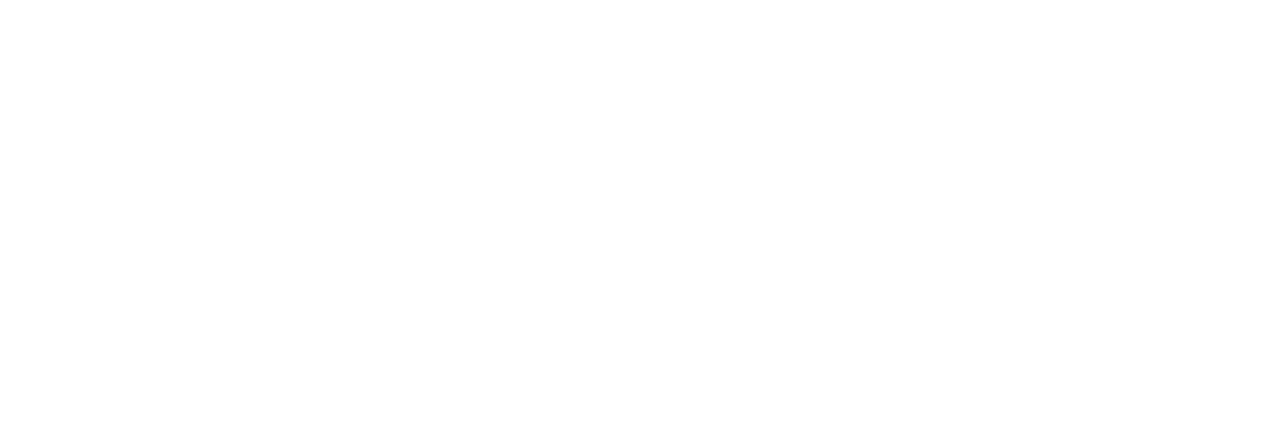
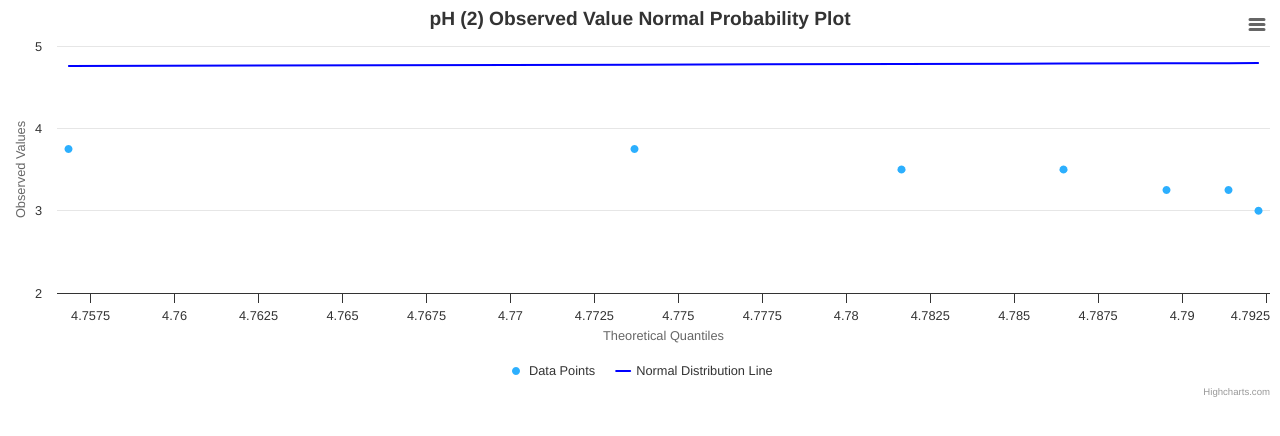
Before and after one commit to vidyagxp0/APQR--annual-product-quality-review, a React (Vite) app in the folder frontEnd/: page /probability in a window 1280 px wide. Before the commit this address had no page. Shown: the top 436 px of the page. Built offline with nearby package versions, Linux system fonts and the light colour scheme; a web font is replaced by a local one; what chartjs-plugin-zoom would draw is missing.

Commit message:
advanced analytics file created

```diff
--- a/frontEnd/src/App.jsx
+++ b/frontEnd/src/App.jsx
@@ -12,6 +12,9 @@
 import ESignatureModal from "./Component/ESignatureModal";
 import DownloadReportButton from "./pages/temp/DownloadReportButton";
 import HighchartsChart from "./Component/Chart/HighchartsChart";
+import HistogramHighChart from "./pages/temp/HistogramHighChart";
+import ProbabilityHighChart from "./pages/temp/ProbabilityHighChart";
+import AdvancedAnalytics from "./Component/AdvancedAnalytics";
 
 
 function App() {
@@ -20,7 +23,7 @@
       <Routes>
         <Route path="/" element={<Login />} />
         <Route path="/dashboard" element={<Dashboard />} />
-        <Route path="/analytics" element={<Analytics />} />
+        <Route path="/analytics" element={<AdvancedAnalytics />} />
         <Route path="/notification" element={<Notification />} />
         <Route path="/new-pqr" element={<APQR />} />
         <Route path="/admin-login" element={<AdminLogin />} />
@@ -31,7 +34,8 @@
         <Route path="/pdftest" element={<DownloadReportButton />} />
         {/* <Route path="/chart" element={<Analytics5/>}/> */}
         <Route path="/highchart" element={<HighchartsChart />} />
-
+        <Route path="/histogram" element={<HistogramHighChart />} />
+        <Route path="/probability" element={<ProbabilityHighChart />} />
       </Routes>
     </BrowserRouter>
   );
--- /dev/null
+++ b/frontEnd/src/Component/AdvancedAnalytics.jsx
@@ -0,0 +1,15 @@
+import React from 'react'
+import Header from './Header'
+import BottomHeader from './BottomHeader'
+
+export default function AdvancedAnalytics() {
+  return (
+    <>
+      <Header />
+      <BottomHeader />
+      <div>
+
+      </div>
+    </>
+  )
+}
--- /dev/null
+++ b/frontEnd/src/pages/temp/HistogramHighChart.jsx
@@ -0,0 +1,123 @@
+import React from "react";
+import Highcharts from "highcharts";
+import HighchartsReact from "highcharts-react-official";
+import Histogram from "highcharts/modules/histogram-bellcurve";
+import Exporting from "highcharts/modules/exporting";
+
+Histogram(Highcharts);
+Exporting(Highcharts);
+
+const App = () => {
+  const data = [2.9, 3.5, 3.25, 2.8, 2.45, 3.0, 3.75]; // Replace with your actual data
+
+  const mean = data.reduce((a, b) => a + b, 0) / data.length;
+  const stdev = Math.sqrt(
+    data.map((x) => Math.pow(x - mean, 2)).reduce((a, b) => a + b) / data.length
+  );
+
+  const bins = [...Array(11).keys()].map((x) => 2 + x * 0.2); // Adjusted for your data range
+  const histogramData = bins.map((bin, index) => ({
+    x: bin,
+    y: data.filter((value) => value >= bin && value < (bins[index + 1] || bin + 0.2)).length,
+  }));
+
+  const normalDistData = [];
+  for (let i = 0; i <= 100; i++) {
+    const x = 1.65 + (i * (4.45 - 1.65)) / 100;
+    const y =
+      (1 / (stdev * Math.sqrt(2 * Math.PI))) *
+      Math.exp(-0.5 * Math.pow((x - mean) / stdev, 2)) *
+      data.length *
+      0.3; // Adjust for bin width
+    normalDistData.push([x, y]);
+  }
+
+  const options = {
+    title: {
+      text: "pH Observed Value",
+    },
+    xAxis: {
+      title: { text: "Values" },
+      plotLines: [
+        {
+          color: "red",
+          dashStyle: "solid",
+          value: 2,
+          width: 2,
+          label: {
+            text: "LSL",
+            style: {
+              color: "red",
+            },
+          },
+        },
+        {
+          color: "red",
+          dashStyle: "solid",
+          value: 4,
+          width: 2,
+          label: {
+            text: "USL",
+            style: {
+              color: "red",
+            },
+          },
+        },
+      ],
+    },
+    yAxis: {
+      title: { text: "Number" },
+    },
+    series: [
+      {
+        name: "Histogram",
+        type: "column",
+        data: histogramData,
+        pointPadding: 0,
+        groupPadding: 0,
+        pointPlacement: "between",
+      },
+      {
+        name: "Normal Distribution",
+        type: "spline",
+        color: "blue",
+        marker: { enabled: false },
+        data: normalDistData,
+        zIndex: -1,
+      },
+    ],
+    exporting: {
+      enabled: true,
+    },
+    annotations: [
+      {
+        labels: [
+          {
+            point: {
+              xAxis: 0,
+              yAxis: 0,
+              x: mean,
+              y: Math.max(...histogramData.map((d) => d.y)),
+            },
+            text: `Mean: ${mean.toFixed(2)}<br>Median: 3.00<br>Mode: 3.00<br>n: 7`,
+          },
+        ],
+        labelOptions: {
+          backgroundColor: "rgba(255,255,255,0.5)",
+          borderColor: "black",
+          style: {
+            fontSize: "10px",
+          },
+        },
+      },
+    ],
+  };
+
+  return (
+    <div className="w-5/12">
+      <HighchartsReact highcharts={Highcharts} options={options} />
+    </div>
+  );
+};
+
+export default App;
--- /dev/null
+++ b/frontEnd/src/pages/temp/ProbabilityHighChart.jsx
@@ -0,0 +1,116 @@
+import React from "react";
+import Highcharts from "highcharts";
+import HighchartsReact from "highcharts-react-official";
+import Exporting from "highcharts/modules/exporting";
+
+Exporting(Highcharts);
+
+// Inverse error function implementation
+function erfinv(x) {
+  var a = 0.147; // Choose a constant
+  var the_sign_of_x = x < 0 ? -1 : 1;
+  x = (1 - x) * (1 + x);
+  var ln = Math.log(x);
+  var ln2 = ln * ln;
+  var ln4 = ln2 * ln2;
+  var t = 2 / (Math.PI * a) + ln / 2;
+  var y = (t + Math.sqrt(t * t - ln / a)) * the_sign_of_x;
+  return Math.sqrt(y);
+}
+
+const ProbabilityHighChart = () => {
+  const data = [2.9, 3.5, 3.25, 2.8, 2.45, 3.0, 3.75, 2.9, 3.5, 3.25, 2.8, 2.45, 3.0, 3.75]; // Replace with your actual data
+
+  const mean = data.reduce((a, b) => a + b, 0) / data.length;
+  const stdev = Math.sqrt(
+    data.map((x) => Math.pow(x - mean, 2)).reduce((a, b) => a + b) / data.length
+  );
+
+  const sortedData = data.slice().sort((a, b) => a - b);
+  const theoreticalQuantiles = sortedData.map((value, index) => {
+    const z = (index + 0.5) / data.length;
+    return {
+      x: mean + stdev * Math.sqrt(2) * erfinv(2 * z - 1),
+      y: value,
+    };
+  });
+
+  const cp = (4 - 2) / (6 * stdev);
+  const cpk = Math.min((4 - mean) / (3 * stdev), (mean - 2) / (3 * stdev));
+
+  const options = {
+    title: {
+      text: "pH (2) Observed Value Normal Probability Plot",
+    },
+    xAxis: {
+      title: { text: "Theoretical Quantiles" },
+    },
+    yAxis: {
+      title: { text: "Observed Values" },
+    },
+    series: [
+      {
+        name: "Data Points",
+        type: "scatter",
+        data: theoreticalQuantiles.map((point) => [point.x, point.y]),
+      },
+      {
+        name: "Normal Distribution Line",
+        type: "line",
+        data: theoreticalQuantiles.map((point) => [point.x, point.x]),
+        color: "blue",
+        marker: { enabled: false },
+      },
+    ],
+    exporting: {
+      enabled: true,
+    },
+    annotations: [
+      {
+        labels: [
+          {
+            point: {
+              xAxis: 0,
+              yAxis: 0,
+              x: theoreticalQuantiles[Math.floor(data.length / 2)].x,
+              y: sortedData[Math.floor(data.length / 2)],
+            },
+            text: `
+                            Mean: ${mean.toFixed(2)}<br>
+                            Median: 3.00<br>
+                            Mode: 3.00<br>
+                            n: 7<br>
+                            Cp: ${cp.toFixed(2)}<br>
+                            Cpk: ${cpk.toFixed(2)}<br>
+                            Stdev: ${stdev.toFixed(2)}<br>
+                            Range: ${(Math.max(...data) - Math.min(...data)).toFixed(2)}<br>
+                            Min: ${Math.min(...data).toFixed(2)}<br>
+                            Max: ${Math.max(...data).toFixed(2)}<br>
+                            Z Bench: ${(mean / stdev).toFixed(2)}<br>
+                            % Defects: 0.0%<br>
+                            PPM: 0.00<br>
+                            Exp PPM ST: 36586.97<br>
+                            Exp PPM LT: 30738.66<br>
+                            Sigma: 3.29
+                        `,
+          },
+        ],
+        labelOptions: {
+          backgroundColor: "rgba(255,255,255,0.5)",
+          borderColor: "black",
+          style: {
+            fontSize: "10px",
+          },
+        },
+      },
+    ],
+  };
+
+  return (
+    <div>
+      <HighchartsReact highcharts={Highcharts} options={options} />
+    </div>
+  );
+};
+
+export default ProbabilityHighChart;
```
